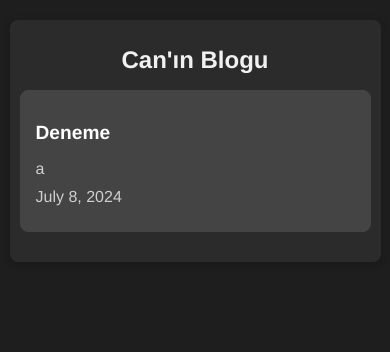
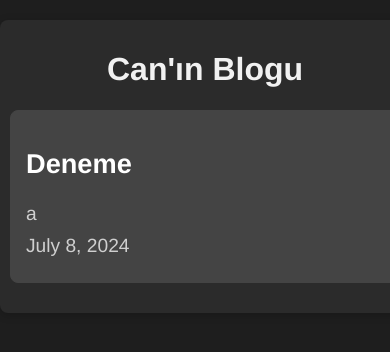
Before and after one commit to cankocman/django-blog, a Django app: page /blog/ in a window 390 px wide. Shown: the top 352 px of the page. Run offline with Django 5.2, Linux system fonts and the light colour scheme; data comes from the database, SQL or seed files in the repository.

Commit message:
responsiveness

```diff
--- a/blog/templates/blog/blog_list.html
+++ b/blog/templates/blog/blog_list.html
@@ -49,18 +49,34 @@
         }
         @media (max-width: 768px) {
             .container {
-                width: 90%;
+                width: 95%;
                 padding: 10px;
             }
             .post {
                 padding: 15px;
             }
+            h1 {
+                font-size: 1.8em;
+            }
+            .post h2 {
+                font-size: 1.5em;
+            }
+            .post p {
+                font-size: 1.1em;
+            }
         }
         @media (max-width: 480px) {
+            .container {
+                width: 100%;
+                padding: 10px;
+            }
             h1 {
-                font-size: 1.5em;
+                font-size: 2em;
             }
             .post h2 {
+                font-size: 1.7em;
+            }
+            .post p {
                 font-size: 1.2em;
             }
         }
```
